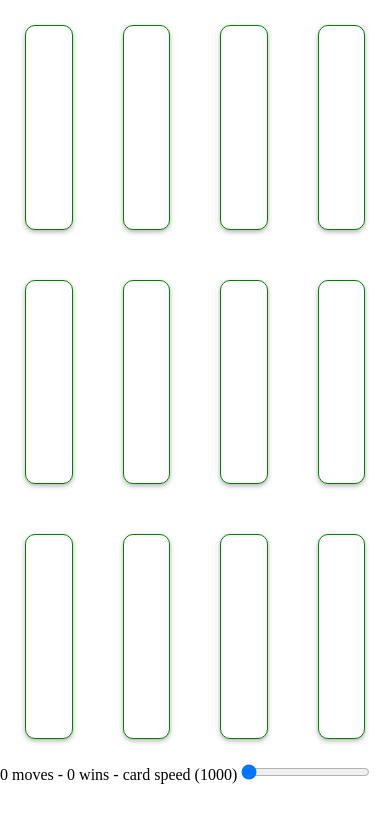
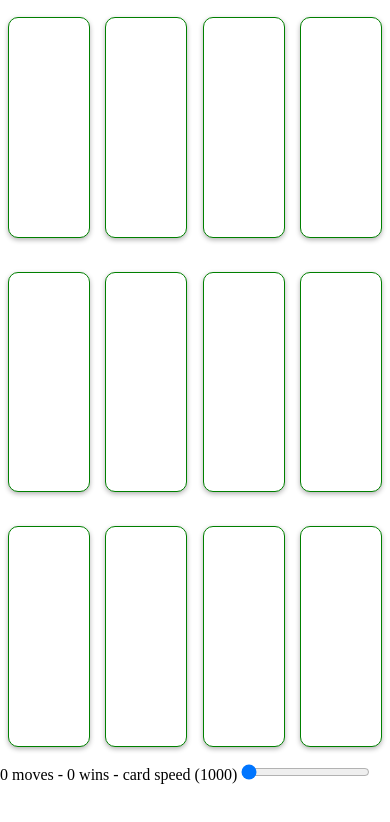
Before and after one commit to StephenFluin/match, an Angular app: page / in a window 390 px wide. Shown: the top 822 px of the page. Built offline with nearby package versions, Linux system fonts and the light colour scheme.

Commit message:
feat: better responsive margins

```diff
--- a/src/styles.scss
+++ b/src/styles.scss
@@ -24,10 +24,10 @@
 }
 
 .card {
-  margin: 25px;
+  margin: 2dvh 2vw;
   perspective: 800px; /* Adds perspective for the 3D flip */
-  width: calc(100% - 50px);
-  height: calc(100% - 50px);
+  width: calc(100% - 4vw);
+  height: calc(100% - 4dvh);
 }
 .card__face {
   border: 1px solid green;
```
